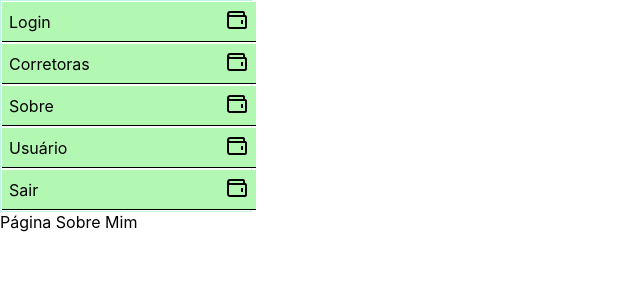
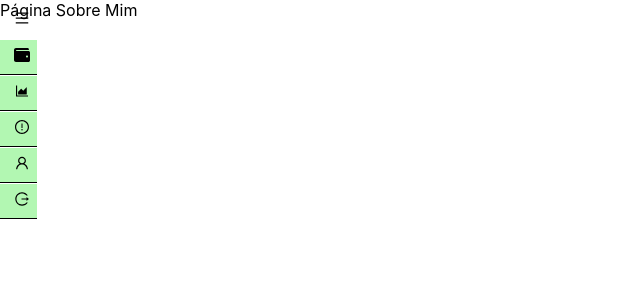
Before and after one commit to CleberJAlmeida/Sistema-Investimentos-ReactJS, a React (Create React App) app: page /sobre in a window 1280 px wide. Shown: the top 300 px of the page, without its empty margins (0-640 px from the left). Built offline with nearby package versions, Linux system fonts and the light colour scheme.

Commit message:
Subir o Menu está faltando estender completo

```diff
--- a/package.json
+++ b/package.json
@@ -10,6 +10,7 @@
     "react": "^17.0.2",
     "react-dom": "^17.0.2",
     "react-icon": "^1.0.0",
+    "react-icons": "^4.3.1",
     "react-router-dom": "^6.2.1",
     "react-scripts": "5.0.0",
     "uuid": "^8.3.2",
--- a/src/componentes/navegacao/Elementos.js
+++ b/src/componentes/navegacao/Elementos.js
@@ -6,7 +6,7 @@ function Elementos(props) {
             <Link to={props.link} className={Style.Link}>
                 <div className={Style.Area}>
                     <div className={Style.Texto}>{props.texto}</div>
-                    <div className={Style.Imagem}><img src={props.caminho} alt={'img' + props.texto} /></div>
+                    <div className={Style.Imagem}>{props.imagem}</div>
                 </div>
             </Link>
         </div>
--- a/src/componentes/navegacao/Elementos.module.css
+++ b/src/componentes/navegacao/Elementos.module.css
@@ -2,7 +2,7 @@
     background-color: rgb(178, 247, 178);
     border: 0px;
     padding: 2px;
-    height: 35px;
+    height: 30px;
     width: 100%;
     margin: 1px;
     border-bottom: 1px solid black;
@@ -23,6 +23,7 @@
 
 .Texto {
     margin-left: 5px;
+    font-size: 12px;
 }
 
 .Imagem {
--- a/src/componentes/navegacao/NaviBar.js
+++ b/src/componentes/navegacao/NaviBar.js
@@ -1,15 +1,27 @@
+import { useState } from 'react'
 import Elementos from './Elementos'
 import Style from './NaviBar.module.css'
-import ImgCarteira from '../img/wallet24.png'
+import { FaWallet } from 'react-icons/fa'
+import { AiOutlineAreaChart, AiOutlineExclamationCircle, AiOutlineLogout, AiOutlineUser, AiOutlineMenu } from 'react-icons/ai'
+
 function NaviBar() {
+    const [local, setLocal] = useState(Style.Esconder)
     return (
-        <div className={Style.Geral}>
-            <Elementos link="/" texto="Login" caminho={ImgCarteira} />
-            <Elementos link="/corretoras" texto="Corretoras" caminho={ImgCarteira} />
-            <Elementos link="/sobre" texto="Sobre" caminho={ImgCarteira} />
-            <Elementos link="/usuario" texto="Usuário" caminho={ImgCarteira} />
-            <Elementos link="/sair" texto="Sair" caminho={ImgCarteira} />
+        <div className={Style.Geral, local}>
+            <div className={Style.Titulo}><div>Sis. Acom. Investimento</div><div className={Style.BtMenu} onClick={DeslocarMenu}>{<AiOutlineMenu />}</div></div>
+            <Elementos link="/" texto="Carteira" imagem={<FaWallet />} />
+            <Elementos link="/corretoras" texto="Corretoras" imagem={<AiOutlineAreaChart />} />
+            <Elementos link="/sobre" texto="Sobre" imagem={<AiOutlineExclamationCircle />} />
+            <Elementos link="/usuario" texto="Usuário" imagem={<AiOutlineUser />} />
+            <Elementos link="/sair" texto="Sair" imagem={<AiOutlineLogout />} />
         </div>
     )
+    function DeslocarMenu() {
+        local == Style.Esconder ?
+            setLocal(Style.Mostrar)
+            :
+            setLocal(Style.Esconder)
+    }
 }
+
 export default NaviBar
--- a/src/componentes/navegacao/NaviBar.module.css
+++ b/src/componentes/navegacao/NaviBar.module.css
@@ -5,5 +5,35 @@
     justify-content: center;
     text-align: center;
     flex-direction: column;
-    border:1px solid rgb(189, 245, 226);
 }
+
+.Esconder {
+    position: absolute;
+    left: -194px;
+}
+
+.Mostrar {
+    position: absolute;
+    left: 0px;
+}
+
+.Titulo {
+    display: flex;
+    justify-content: space-between;
+    align-items: center;
+    width: 100%;
+    height: 100%;
+    font-weight: bold;
+    margin: 5px;
+}
+
+.BtMenu {
+    cursor: pointer;
+    margin-right: 2px;
+    padding: 5px;
+}
+
+.BtMenu:hover {
+    background-color: cadetblue;
+    color: azure;
+}
```
Also changed, not shown: 1 other file (tests, documents, lock files or other folders).
